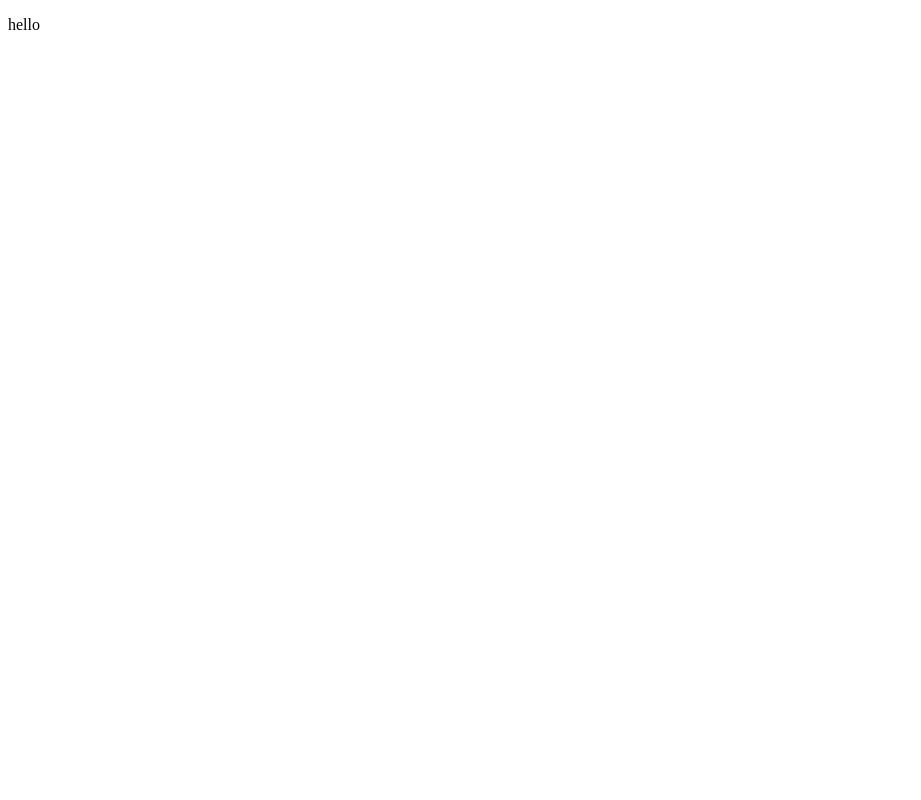
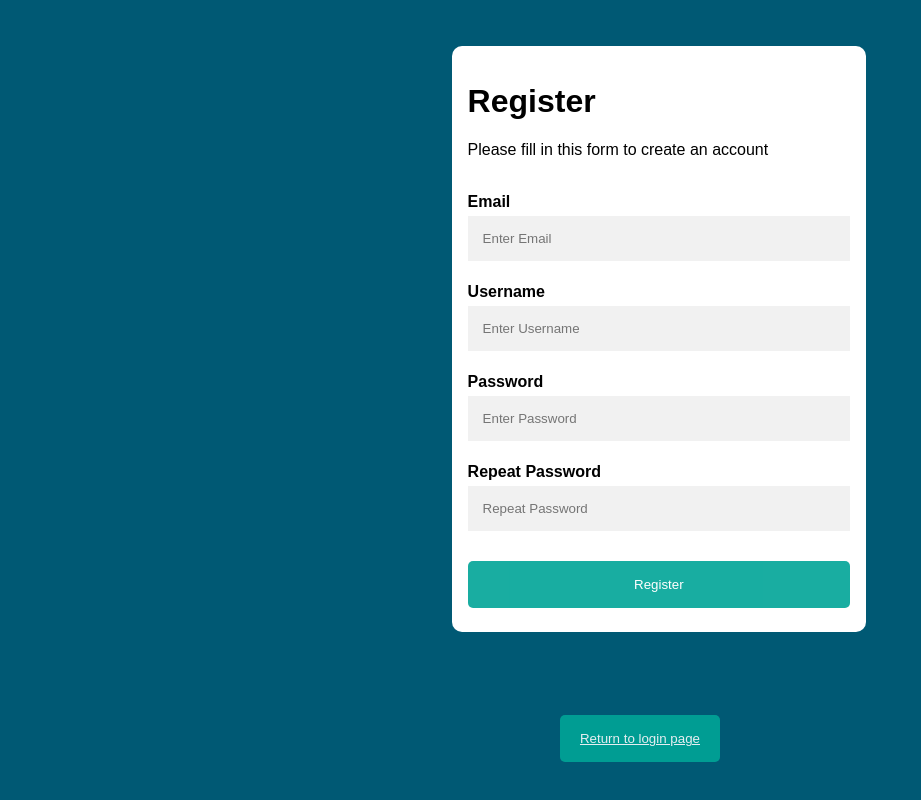
Before and after one commit to abbigrundy/nasa-project, a website: page frontend/register/index.html in a window 1280 px wide. Shown: the whole page, without its empty margins (0-921 px from the left). Drawn offline with Linux system fonts and the light colour scheme.

Commit message:
form created and links added for register page

```diff
--- a/frontend/login/login-page.css
+++ b/frontend/login/login-page.css
@@ -13,8 +13,8 @@ body {
 }
 
 #main-holder {
-  width: 50%;
-  height: 70%;
+  width: 30%;
+  height: 50%;
   display: grid;
   justify-items: center;
   align-items: center;
--- a/frontend/register/index.html
+++ b/frontend/register/index.html
@@ -4,11 +4,45 @@
 <head>
   <meta charset="UTF-8">
   <meta name="viewport" content="width=device-width, initial-scale=1.0">
+ <link rel="stylesheet" href="./register.css">
   <title>Register</title>
 </head>
 
 <body>
-  <p> hello </p>
+  <form action="newUser" method="POST">
+    <div class="container">
+      <h1>Register</h1>
+      <p>Please fill in this form to create an account</p>
+      <br>
+
+
+    <label for="email"><b>Email</b></label>
+    <input type="text" placeholder="Enter Email" name="email" id="email" required>
+    <br>
+
+    <label for="username"><b>Username</b></label>
+    <input type="text" placeholder="Enter Username" name="username" id="username" required>
+    <br>
+
+    <label for="psw"><b>Password</b></label>
+    <input type="password" placeholder="Enter Password" name="psw" id="psw" required>
+    <br>
+
+    <label for="psw-repeat"><b>Repeat Password</b></label>
+    <input type="password" placeholder="Repeat Password" name="psw-repeat" id="psw-repeat" required>
+    <br>
+
+    <button type="submit" class="registerbtn"> Register
+    <!-- <a href="../login/index.html">Register  </a> -->
+    </button>
+  </div>
+</form>
+<div>
+  <button class="loginbtn">
+    <a href="../login/index.html"> Return to login page </a>
+    </button>
+</div>
+
 
 </body>
 
--- /dev/null
+++ b/frontend/register/register.css
@@ -0,0 +1,74 @@
+html {
+  height: 100%;
+}
+
+body {
+  height: 100%;
+  font-family: Arial, Helvetica, sans-serif;
+  display: grid;
+  justify-items: center;
+  align-items: center;
+  background-color: #005974;
+}
+
+* {
+  box-sizing: border-box;
+}
+
+/* Add padding to containers */
+.container {
+  width: 110%;
+  border-radius: 10px;
+  padding: 16px;
+  background-color: white;
+}
+
+/* Full-width input fields */
+input[type="text"],
+input[type="password"] {
+  width: 100%;
+  padding: 15px;
+  margin: 5px 0 22px 0;
+  display: inline-block;
+  border: none;
+  background: #f1f1f1;
+}
+
+input[type="text"]:focus,
+input[type="password"]:focus {
+  background-color: #ddd;
+  outline: none;
+}
+
+/* Set a style for the submit button */
+.registerbtn {
+  background-color: rgb(0, 165, 151);
+  color: white;
+  padding: 16px 20px;
+  margin: 8px 0;
+  border: none;
+  cursor: pointer;
+  width: 100%;
+  opacity: 0.9;
+  border-radius: 5px;
+}
+
+.registerbtn:hover {
+  opacity: 1;
+}
+
+a {
+  color: white;
+}
+
+.loginbtn {
+  background-color: rgb(0, 165, 151);
+  color: white;
+  padding: 16px 20px;
+  margin: 8px 0;
+  border: none;
+  cursor: pointer;
+  width: 100%;
+  opacity: 0.9;
+  border-radius: 5px;
+}
```
